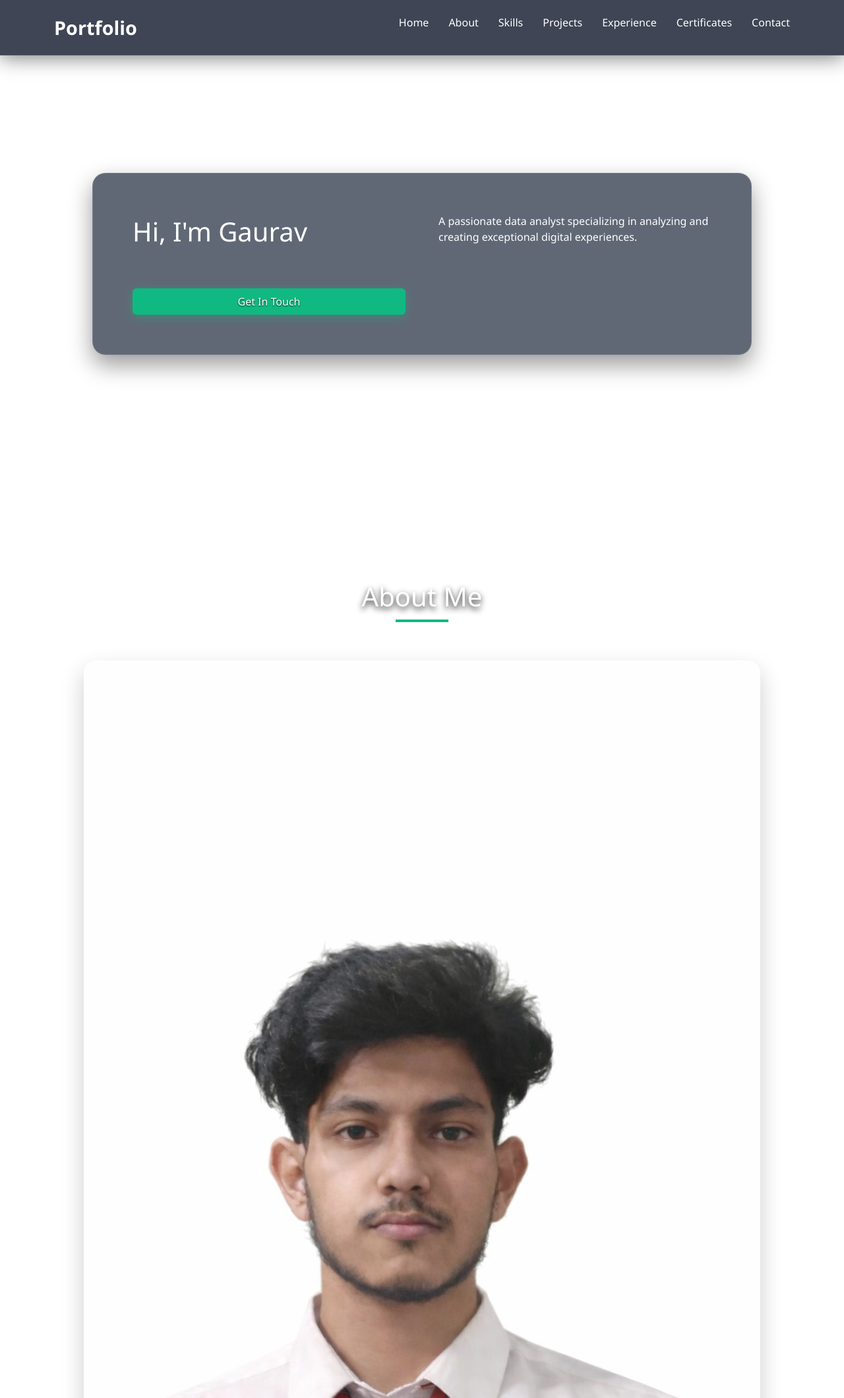
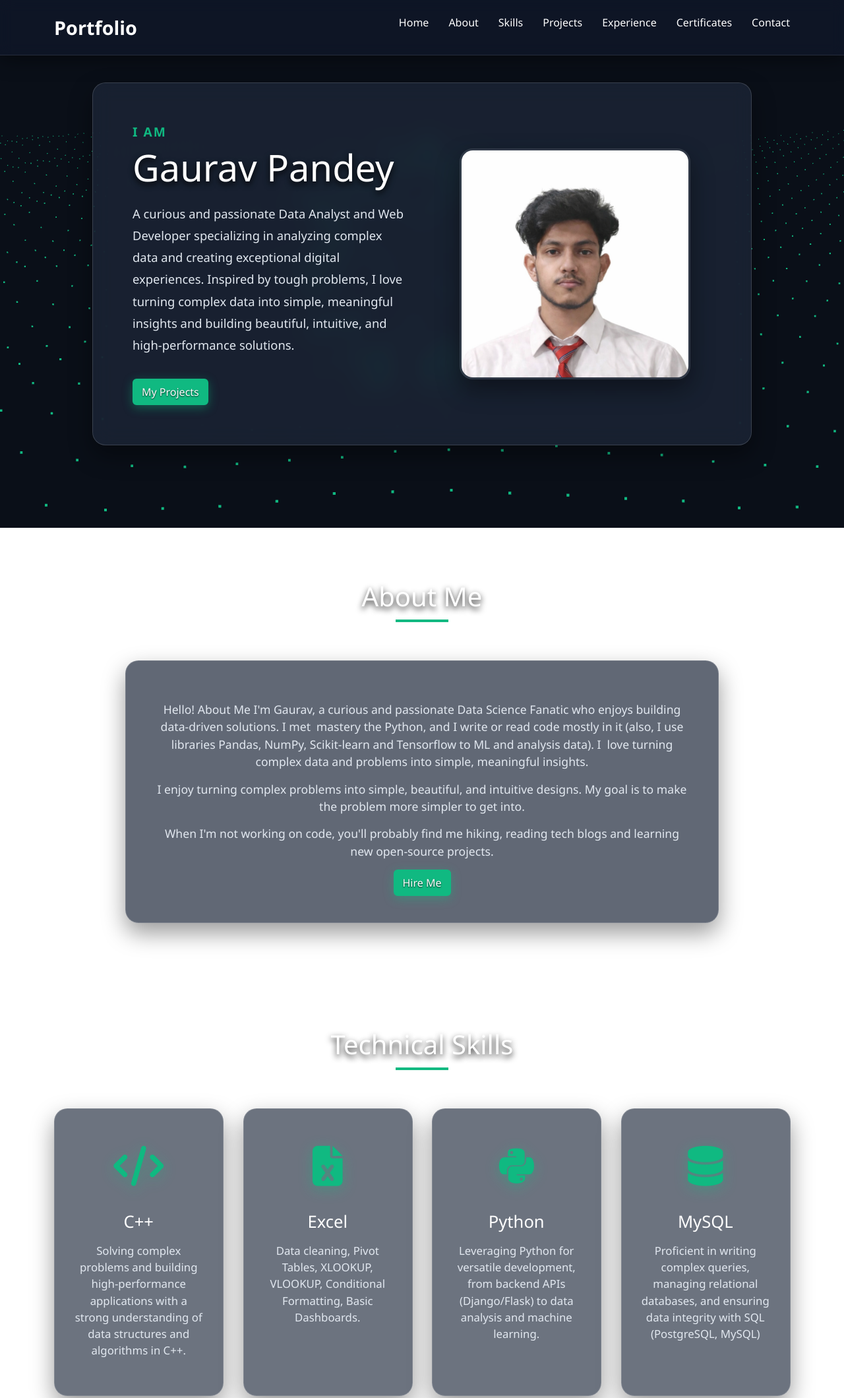
Before and after one commit to Gauravpandey0025/MY-PORTFOLIO, a plain HTML site: page index.html in a window 1280 px wide. Shown: the top 2119 px of the page at 66% size. Drawn offline with nearby package versions, Linux system fonts and the light colour scheme.

Commit message:
Update index.html

```diff
--- a/index.html
+++ b/index.html
@@ -5,10 +5,12 @@
     <meta name="viewport" content="width=device-width, initial-scale=1.0">
     <title>Professional Portfolio</title>
     <link rel="stylesheet" href="style.css">
+    <link rel="stylesheet" href="https://cdnjs.cloudflare.com/ajax/libs/font-awesome/6.4.0/css/all.min.css">
     <link rel="stylesheet" href="https://cdn.jsdelivr.net/npm/bootstrap-icons@1.13.1/font/bootstrap-icons.min.css">
     <link href="https://cdn.jsdelivr.net/npm/bootstrap@5.3.8/dist/css/bootstrap.min.css" rel="stylesheet" integrity="sha384-sRIl4kxILFvY47J16cr9ZwB07vP4J8+LH7qKQnuqkuIAvNWLzeN8tE5YBujZqJLB" crossorigin="anonymous">
 </head>
 <body>
+    <div id="vanta-bg" style="position: fixed; z-index: -1; top: 0; left: 0; width: 100%; height: 100%;"></div>
     <!-- Header -->
     <header>
         <div class="container">
@@ -34,9 +36,15 @@
     <section id="home" class="hero">
         <div class="container">
             <div class="hero-content">
-                <h1>Hi, I'm Gaurav</h1>
-                <p>A passionate data analyst specializing in analyzing and creating exceptional digital experiences.</p>
-                <a href="#contact" class="btn">Get In Touch</a>
+                <div class="hero-text">
+                    <p class="hero-subtitle">I am</p>
+                    <h1>Gaurav Pandey</h1>
+                    <p class="hero-description">A curious and passionate Data Analyst and Web Developer specializing in analyzing complex data and creating exceptional digital experiences. Inspired by tough problems, I love turning complex data into simple, meaningful insights and building beautiful, intuitive, and high-performance solutions.</p>
+                    <a href="#projects" class="btn">My Projects</a>
+                </div>
+                <div class="hero-img-container">
+                    <img src="profilepic.jpg" alt="Gaurav Pandey Profile" class="hero-img">
+                </div>
             </div>
         </div>
     </section>
@@ -48,9 +56,7 @@
                 <h2>About Me</h2>
             </div>
             <div class="about-content">
-                <div class="about-img">
-                    <img src="profilepic.jpg" alt="Professional portrait of a developer">
-                </div>
+
                 <div class="about-text">
                     <h3> </h3>
                 <p>Hello! About Me I'm Gaurav, a curious and passionate Data Science Fanatic who enjoys building data-driven solutions. I met mastery the Python, and I write or read code mostly in it (also, I use libraries Pandas, NumPy, Scikit-learn and Tensorflow to ML and analysis data). I love turning complex data and problems into simple, meaningful insights.</p>
@@ -71,28 +77,28 @@
             <div class="skills-container">
                 <div class="skill-card">
                     <div class="skill-icon">
-                        <i class="fab fa-js"></i>
+                        <i class="fa-solid fa-code"></i>
                     </div>
                     <h3>C++</h3>
                     <p>Solving complex problems and building high-performance applications with a strong understanding of data structures and algorithms in C++.</p>
                 </div>
                 <div class="skill-card">
                     <div class="skill-icon">
-                        <i class="fab fa-react"></i>
+                        <i class="fa-solid fa-file-excel"></i>
                     </div>
                     <h3>Excel</h3>
                     <p>Data cleaning, Pivot Tables, XLOOKUP, VLOOKUP, Conditional Formatting, Basic Dashboards.</p>
                 </div>
                 <div class="skill-card">
                     <div class="skill-icon">
-                        <i class="fab fa-node-js"></i>
+                        <i class="fa-brands fa-python"></i>
                     </div>
                     <h3>Python</h3>
                     <p>Leveraging Python for versatile development, from backend APIs (Django/Flask) to data analysis and machine learning.</p>
                 </div>
                 <div class="skill-card">
                     <div class="skill-icon">
-                        <i class="fas fa-database"></i>
+                        <i class="fa-solid fa-database"></i>
                     </div>
                     <h3>MySQL</h3>
                     <p>Proficient in writing complex queries, managing relational databases, and ensuring data integrity with SQL (PostgreSQL, MySQL)</p>
@@ -110,7 +116,7 @@
             <div class="projects-container">
                 <div class="project-card">
                     <div class="project-img">
-                        <img src="AICROPPRED.png" alt="E-commerce website dashboard">
+                        <img src="https://images.unsplash.com/photo-1620712943543-bcc4688e7485?q=80&w=1000&auto=format&fit=crop" alt="AI Crop Prediction Website">
                     </div>
                     <div class="project-content">
                         <h3>AI CROP PREDICTION WEBSITE </h3>
@@ -125,7 +131,7 @@
                 </div>
                 <div class="project-card">
                     <div class="project-img">
-                        <img src="ZOMATOCLUSTERING.png" alt="Task management application interface">
+                        <img src="https://images.unsplash.com/photo-1551288049-bebda4e38f71?q=80&w=1000&auto=format&fit=crop" alt="Zomato Clustering and Analysis Dashboard">
                     </div>
                     <div class="project-content">
                         <h3>ZOMATO CLUSTERING AND DATA ANALYSIS</h3>
@@ -140,15 +146,15 @@
                 </div>
                 <div class="project-card">
                     <div class="project-img">
-                        <img src="NETFLIXDATA.png" alt="Social media analytics dashboard">
+                        <img src="https://images.unsplash.com/photo-1574375927938-d5a98e8ffe85?q=80&w=1000&auto=format&fit=crop" alt="Netflix Data Analysis">
                     </div>
                     <div class="project-content">
                         <h3>NETFLIX DATA ANALYSIS </h3>
-                        <p>Analytics dashboard for tracking social media performance and engagement metrics.</p>
+                        <p>Imported extensive Netflix dataset to discover key insights and trends using powerful data visualization techniques.</p>
                         <div class="project-tags">
-                            <span class="project-tag">React</span>
-                            <span class="project-tag">D3.js</span>
-                            <span class="project-tag">Express</span>
+                            <span class="project-tag">Python</span>
+                            <span class="project-tag">Pandas</span>
+                            <span class="project-tag">Matplotlib/Seaborn</span>
                         </div>
                         <a href="https://github.com/Gauravpandey0025/netflix_data_analysis" class="btn">View Project</a>
                     </div>
@@ -331,18 +337,50 @@
     <footer>
         <div class="container">
             <div class="social-links">
-                <a href="#" class="social-link"><i class="fab fa-linkedin-in"></i></a>
-                <a href="#" class="social-link"><i class="fab fa-github"></i></a>
-                <a href="#" class="social-link"><i class="fab fa-twitter"></i></a>
-                <a href="#" class="social-link"><i class="fab fa-instagram"></i></a>
+                <a href="https://drive.google.com/file/d/1aDY8XogCYtq4L-zvorzBrc3aDatqj9oA/view?usp=sharing" class="social-link" target="_blank" rel="noopener noreferrer" title="Resume"><i class="fa-solid fa-user-circle"></i></a>
+                <a href="https://www.linkedin.com/in/gaurav-pandey-1a155b2a3/" class="social-link" target="_blank" rel="noopener noreferrer" title="LinkedIn"><i class="fa-brands fa-linkedin-in"></i></a>
+                <a href="https://github.com/Gauravpandey0025" class="social-link" target="_blank" rel="noopener noreferrer" title="GitHub"><i class="fa-brands fa-github"></i></a>
+                <a href="https://www.instagram.com/" class="social-link" target="_blank" rel="noopener noreferrer" title="Instagram"><i class="fa-brands fa-instagram"></i></a>
             </div>
-            <p>&copy; 2023 GAURAV PANDEY. All Rights Reserved.</p>
+            <p>&copy; 2026 GAURAV PANDEY. All Rights Reserved.</p>
         </div>
     </footer>
     <script src="https://cdn.jsdelivr.net/npm/bootstrap@5.3.8/dist/js/bootstrap.bundle.min.js" integrity="sha384-FKyoEForCGlyvwx9Hj09JcYn3nv7wiPVlz7YYwJrWVcXK/BmnVDxM+D2scQbITxI" crossorigin="anonymous"></script>
 
     <!-- EmailJS: include and initialize with your public key -->
     <script src="https://cdn.jsdelivr.net/npm/emailjs-com@3/dist/email.min.js"></script>
+    <script src="https://cdnjs.cloudflare.com/ajax/libs/vanilla-tilt/1.8.1/vanilla-tilt.min.js"></script>
+    <script src="https://cdnjs.cloudflare.com/ajax/libs/three.js/r134/three.min.js"></script>
+    <script src="https://cdn.jsdelivr.net/npm/vanta@latest/dist/vanta.dots.min.js"></script>
+    <script>
+        // Initialize Vanilla Tilt 3D
+        VanillaTilt.init(document.querySelectorAll(".skill-card"), {
+            max: 15,
+            speed: 400,
+            glare: true,
+            "max-glare": 0.2,
+        });
+
+        // Initialize Vanta.js Live 3D Background - AI Theme (Dots)
+        window.addEventListener('DOMContentLoaded', () => {
+            VANTA.DOTS({
+                el: "#vanta-bg",
+                mouseControls: true,
+                touchControls: true,
+                gyroControls: false,
+                minHeight: 200.00,
+                minWidth: 200.00,
+                scale: 1.00,
+                scaleMobile: 1.00,
+                color: 0x10b981,
+                color2: 0x059669,
+                backgroundColor: 0x0a0f18,
+                size: 3.50,
+                spacing: 35.00,
+                showLines: true
+            });
+        });
+    </script>
     <script>
         (function(){
             if (window.emailjs) {
```
